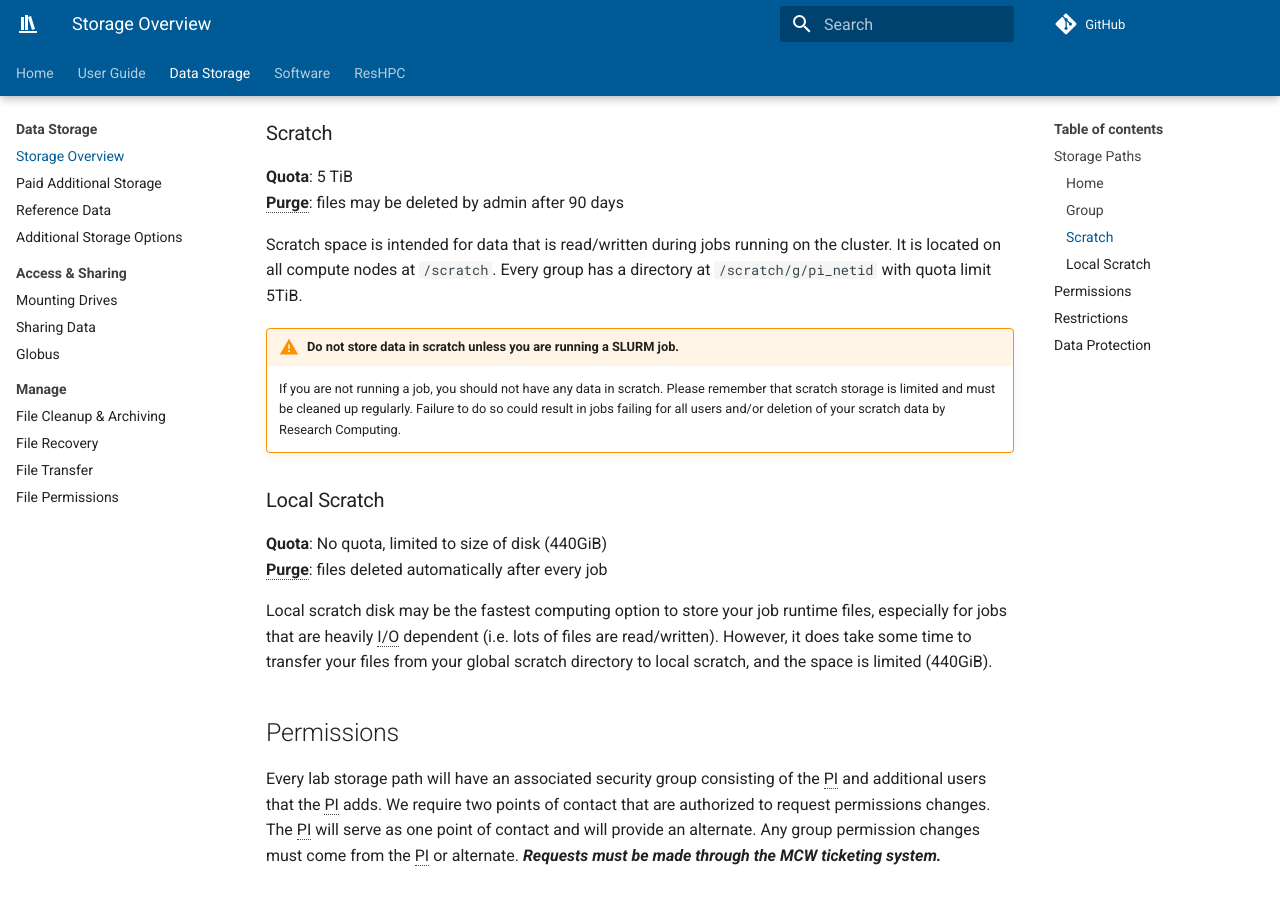
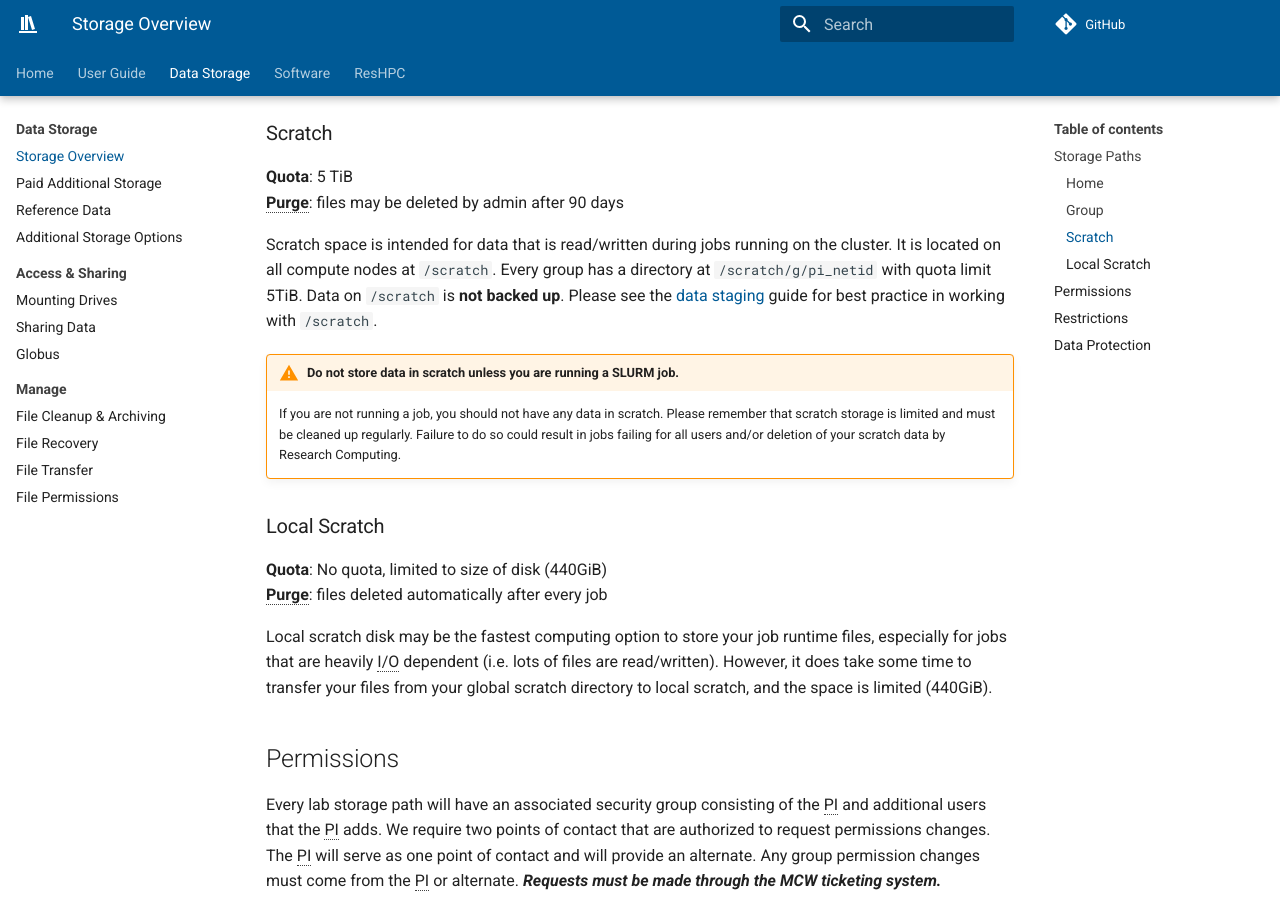
Before and after one commit to mcw-rcc/mcw-rcc.github.io, an MkDocs documentation site: the page built from docs/storage/rcc-storage.md, in a window 1280 px wide and 900 px high, scrolled down 1037 px. Built offline with MkDocs 1.6.1 and Material for MkDocs 9.7.7, drawn with Linux system fonts in a browser that asks for light colours; comment, search, counter and statistics services are not loaded.

Commit message:
update scratch info

```diff
--- a/docs/storage/rcc-storage.md
+++ b/docs/storage/rcc-storage.md
@@ -40,7 +40,7 @@ Additional storage capacity may be purchased through our Research Group Storage
 **Quota**: 5 TiB
 **Purge**: files may be deleted by admin after 90 days
 
-Scratch space is intended for data that is read/written during jobs running on the cluster. It is located on all compute nodes at `/scratch`. Every group has a directory at `/scratch/g/pi_netid` with quota limit 5TiB.
+Scratch space is intended for data that is read/written during jobs running on the cluster. It is located on all compute nodes at `/scratch`. Every group has a directory at `/scratch/g/pi_netid` with quota limit 5TiB. Data on `/scratch` is **not backed up**. Please see the [data staging](../user-guide/jobs/storage-job.md) guide for best practice in working with `/scratch`.
 
 !!! warning "Do not store data in scratch unless you are running a SLURM job."
     If you are not running a job, you should not have any data in scratch. Please remember that scratch storage is limited and must be cleaned up regularly. Failure to do so could result in jobs failing for all users and/or deletion of your scratch data by Research Computing.
```
